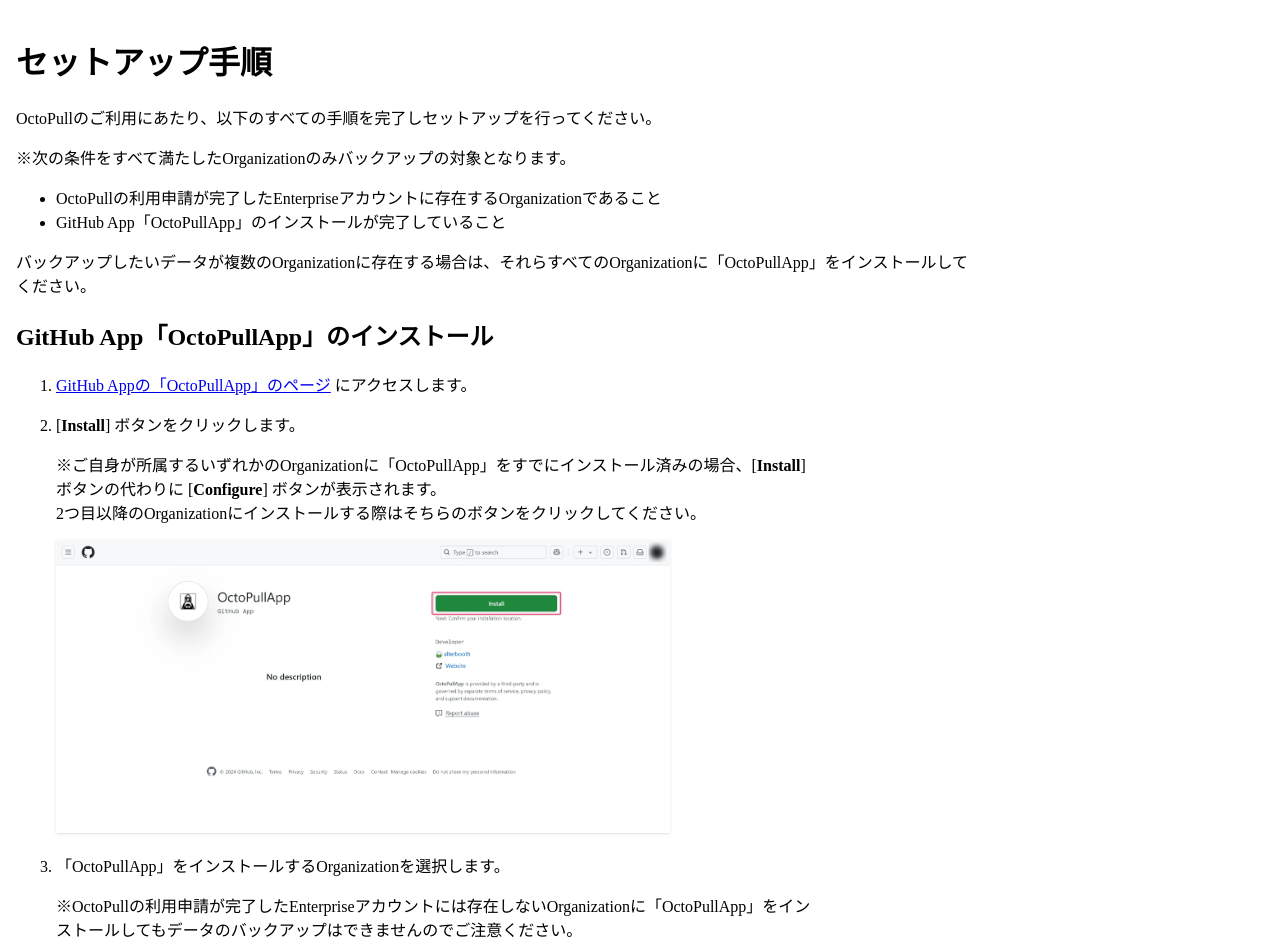
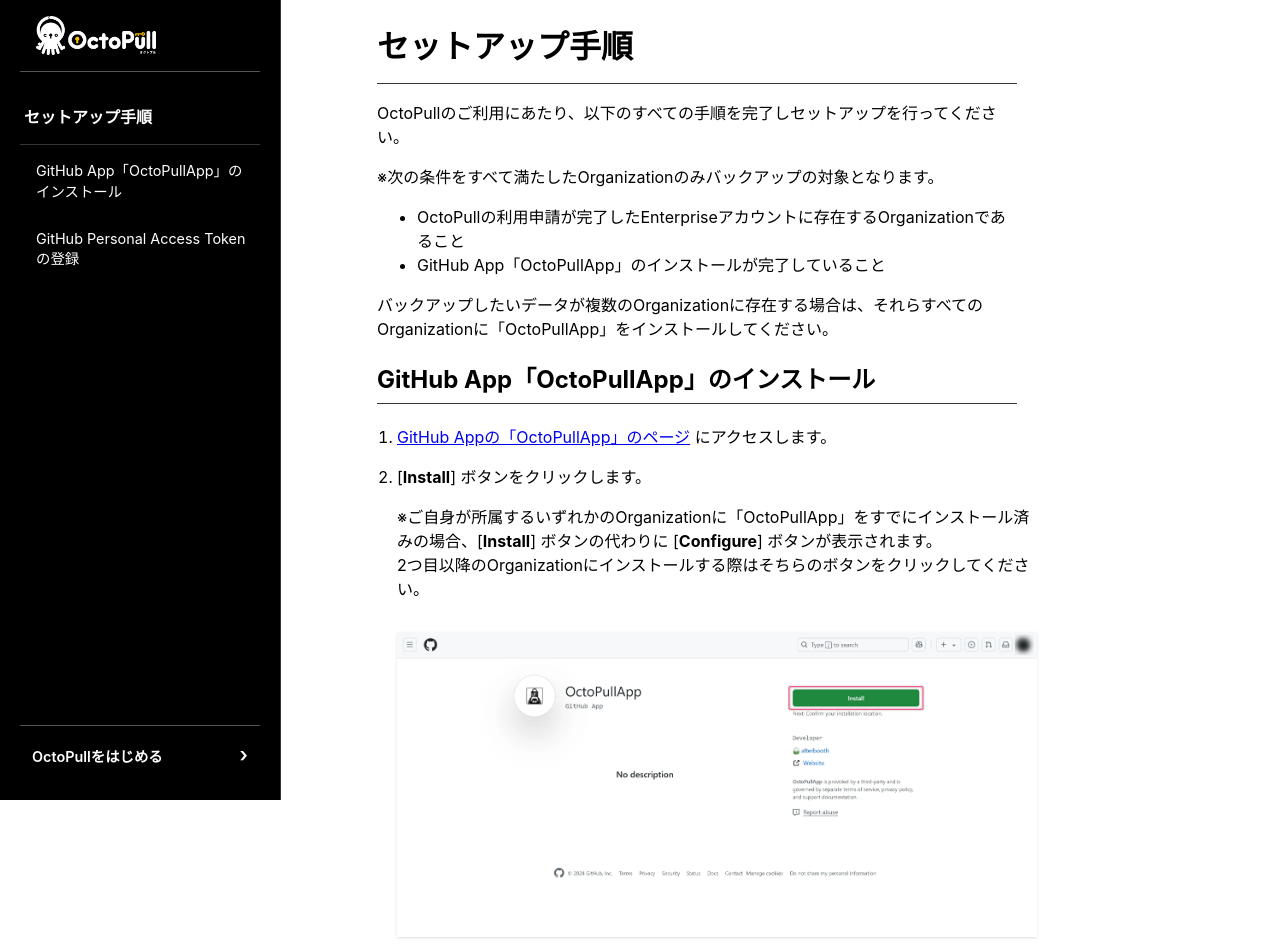
Before and after one commit to alterbooth/how-to-start-octopull, a plain HTML site: page setup.html in a window 1280 px wide. Shown: the top 944 px of the page. Drawn offline with Linux system fonts and the light colour scheme.

Commit message:
[modify] サイドバー追加

```diff
--- a/setup.html
+++ b/setup.html
@@ -7,8 +7,32 @@
   <link rel="stylesheet" href="./styles.css">
 </head>
 <body>
+  <div class="container">
+    <nav class="sidebar">
+      <div class="sidebar-header">
+        <a href="https://www.octopull.jp/" class="logo-link">
+          <img src="./images/icons/Octopull_icon.png" alt="OctoPull Logo" class="logo-image">
+        </a>
+      </div>
+      <ul class="nav-list">
+        <li class="nav-item">
+          <a href="#setup" class="nav-link">セットアップ手順</a>
+          <ul class="nav-sublist">
+            <li class="nav-item">
+              <a href="#github-app" class="nav-link">GitHub App「OctoPullApp」のインストール</a>
+            </li>
+            <li class="nav-item">
+              <a href="#personal-token" class="nav-link">GitHub Personal Access Tokenの登録</a>
+            </li>
+          </ul>
+        </li>
+      </ul>
+      <div class="sidebar-footer">
+        <a href="https://www.octopull.jp/" class="nav-link">OctoPullをはじめる</a>
+      </div>
+    </nav>
     <main>
-    <h1>セットアップ手順</h1>
+      <h1 id="setup">セットアップ手順</h1>
       <p>OctoPullのご利用にあたり、以下のすべての手順を完了しセットアップを行ってください。</p>
       <aside>
         <p>
@@ -20,7 +44,7 @@
           バックアップしたいデータが複数のOrganizationに存在する場合は、それらすべてのOrganizationに「OctoPullApp」をインストールしてください。
         </p>
       </aside>
-    <h2>GitHub App「OctoPullApp」のインストール</h2>
+      <h2 id="github-app">GitHub App「OctoPullApp」のインストール</h2>
       <ol class="guide">
         <li>
           <a href="https://github.com/apps/octopullapp" target="_blank" rel="noopener noreferrer">GitHub Appの「OctoPullApp」のページ</a>
@@ -57,7 +81,7 @@
           <img src="./images/how-to-start-04.webp" alt="インストール完了画面" class="screen-shot" />
         </li>
       </ol>
-    <h2>GitHub Personal Access Tokenの登録</h2>
+      <h2 id="personal-token">GitHub Personal Access Tokenの登録</h2>
       <ol class="guide">
         <li>
           <p><a href="https://github.com/settings/tokens" target="_blank" rel="noopener noreferrer">GitHubのPersonal Access tokens (classic)のページ</a> にアクセスし、[<b>Generate new token</b>] プルダウンから [<b>Generate new token (classic)</b>] を選択します。</p>
@@ -120,5 +144,40 @@
         セットアップがうまくいかない場合やその他のご質問がある場合は、<a href="https://www.alterbooth.com" target="_blank" rel="noopener noreferrer">お問い合わせフォーム</a> からお問い合わせください。
       </p>
     </main>
+  </div>
+  <script>
+    document.addEventListener('DOMContentLoaded', () => {
+      const sections = document.querySelectorAll('main h1[id], main h2[id]');
+      const navLinks = document.querySelectorAll('.nav-link');
+
+      const observerOptions = {
+        root: null,
+        rootMargin: '-20% 0px -75% 0px',
+        threshold: 0
+      };
+
+      function resetActiveStates() {
+        navLinks.forEach(link => link.classList.remove('active'));
+      }
+
+      function setActiveNavLink(id) {
+        resetActiveStates();
+        const activeLink = document.querySelector(`.nav-link[href="#${id}"]`);
+        if (activeLink) {
+          activeLink.classList.add('active');
+        }
+      }
+
+      const observer = new IntersectionObserver((entries) => {
+        entries.forEach(entry => {
+          if (entry.isIntersecting) {
+            setActiveNavLink(entry.target.id);
+          }
+        });
+      }, observerOptions);
+
+      sections.forEach(section => observer.observe(section));
+    });
+  </script>
 </body>
 </html>
--- a/styles.css
+++ b/styles.css
@@ -1,16 +1,221 @@
+:root {
+  /* Background Colors */
+  --color-bg-primary: #000000;
+  --color-bg-secondary: #161616;
+
+  /* Border Colors */
+  --color-border-primary: #363636;
+  --color-border-secondary: #555555;
+
+  /* Text Colors */
+  --color-text-primary: #ffffff;
+}
+
 body {
-  width: calc(100% - 32px);
-  max-width: 960px;
+  max-width: 100%;
   padding: 16px;
+  margin: 0;
+  padding: 0;
+  font-family: -apple-system, BlinkMacSystemFont, "Segoe UI", Roboto, "Helvetica Neue", Arial, sans-serif;
+}
+
+main {
+  flex: 1;
+  padding: 0 2em;
+  max-width: 40rem;
+  margin: 0 4rem;
+}
+
+main > h1 {
+  margin-bottom: 0.5rem;
+  padding-bottom: 1rem;
+  border-bottom: 1px solid var(--color-border-primary);
+}
+
+main > h2 {
+  margin-bottom: 0.5rems;
+  padding-bottom: 0.5rem;
+  border-bottom: 1px solid var(--color-border-primary);
+}
+
+.guide {
+  width: 100%;
+  max-width: 40rem;
+  padding-left: 20px;
   margin: 0;
 }
 
-.guide {
-  width: 80%;
+.screen-shot {
+  width: 100%;
+  height: auto;
+  box-shadow: 0 1px 3px 0 rgb(0 0 0 / 0.1), 0 1px 2px -1px rgb(0 0 0 / 0.1);
+  margin: 16px 0;
 }
 
-.screen-shot {
-  width: 80%;
+.container {
+  display: flex;
+  min-height: 100vh;
+  max-width: 1440px;
+  margin: 0 auto;
+}
+
+/* Sidebar */
+
+.sidebar {
+  width: 240px;
+  padding: 0px 20px;
+  background-color: var(--color-bg-primary);
+  border-right: 1px solid var(--color-border-primary);
+  position: sticky;
+  top: 0;
+  height: 100vh;
+  display: flex;
+  flex-direction: column;
+}
+
+/* Sidebar Header */
+
+.sidebar-header {
+  margin-bottom: 1em;
+  border-bottom: 1px solid var(--color-border-secondary);
+  padding: 0;
+}
+
+.logo-link {
+  display: block;
+  text-decoration: none;
+  padding: 16px;
+  width: 100%;
+  box-sizing: border-box;
+  transition: background-color 0.2s ease;
+}
+
+.logo-image {
+  width: 120px;
   height: auto;
-  box-shadow: 0 1px 3px 0 rgb(0 0 0 / 0.1), 0 1px 2px -1px rgb(0 0 0 / 0.1);
+  display: block;
 }
+
+/* Sidebar Content */
+
+.sidebar h2 {
+  margin-top: 0;
+  font-size: 1.2em;
+  color: var(--color-text-primary);
+}
+
+.sidebar ul {
+  list-style: none;
+  padding: 0;
+}
+
+.sidebar li {
+  margin: 0;
+}
+
+.sidebar a {
+  color: var(--color-text-primary);
+  text-decoration: none;
+  font-size: 0.9em;
+  transition: opacity 0.2s ease;
+}
+
+.sidebar a:hover {
+  text-decoration: none;
+  opacity: 0.8;
+}
+
+.nav-item {
+  margin: 12px 0;
+  position: relative;
+}
+
+.nav-link {
+  color: var(--color-text-primary);
+  text-decoration: none;
+  font-size: 0.9em;
+  transition: all 0.2s ease;
+  display: block;
+  padding: 1em 8px;
+}
+
+.nav-link:hover {
+  background-color: var(--color-border-primary);
+  border-radius: 4px;
+}
+
+/* Sidebar List */
+
+.nav-list {
+  flex: 1;
+  margin: 0;
+  list-style: none;
+  position: relative;
+  overflow-y: auto;
+  padding: 16px;
+}
+
+.nav-list > .nav-item > .nav-link {
+  font-size: 1em;
+  font-weight: 600;
+  padding-left: 4px;
+  border-bottom: 1px solid var(--color-border-primary);
+}
+
+.nav-list::-webkit-scrollbar {
+  width: 8px;
+}
+
+.nav-list::-webkit-scrollbar-track {
+  background: var(--color-bg-secondary);
+}
+
+.nav-list::-webkit-scrollbar-thumb {
+  background: var(--color-border-primary);
+  border-radius: 4px;
+}
+
+.nav-list::-webkit-scrollbar-thumb:hover {
+  background: var(--color-border-secondary);
+}
+
+/* Sidebar Sublist */
+
+.nav-sublist {
+  list-style: none;
+  padding-left: 20px;
+  border-radius: 4px;
+}
+
+.nav-sublist .nav-link {
+  padding-left: 16px;
+  position: relative;
+}
+
+/* Sidebar Footer */
+
+.sidebar-footer {
+  padding: 4px;
+  border-top: 1px solid var(--color-border-secondary);
+  margin-top: auto;
+  margin-bottom: 1em;
+}
+
+.sidebar-footer .nav-link {
+  font-weight: 600;
+  display: flex;
+  align-items: center;
+  justify-content: space-between;
+}
+
+.sidebar-footer .nav-link::after {
+  content: "›";
+  font-size: 1.4em;
+  line-height: 1;
+  margin-left: 8px;
+  transition: transform 0.2s ease;
+}
+
+.sidebar-footer .nav-link:hover::after {
+  transform: translateX(8px);
+}
```
Lines whose indentation alone changed are shown as unchanged.
